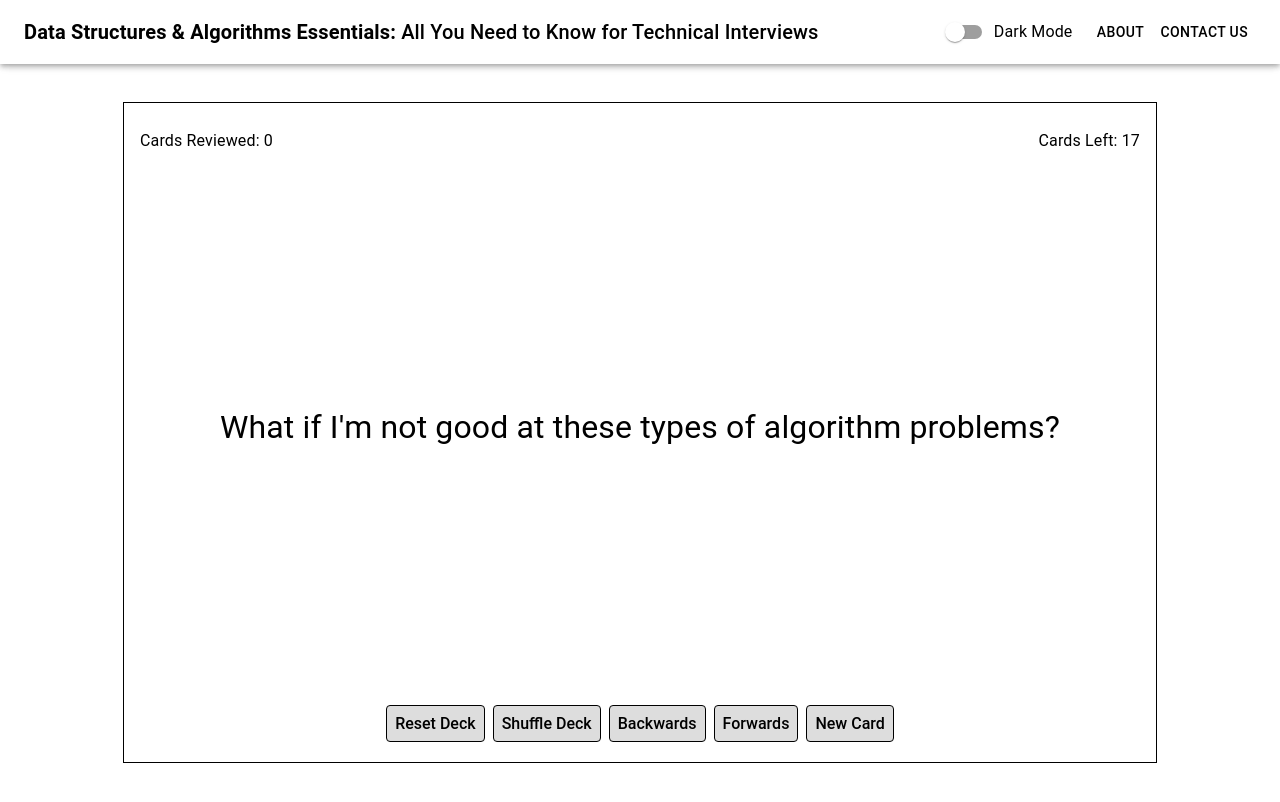
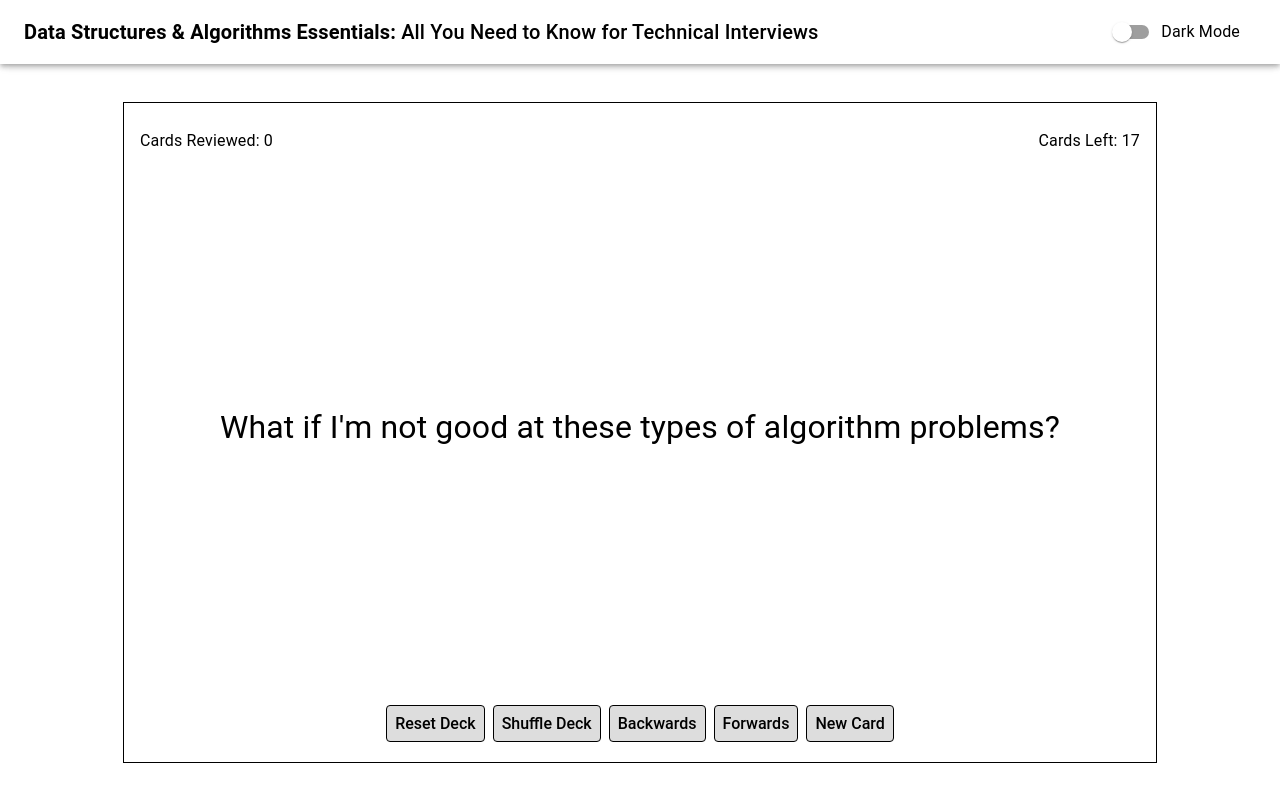
Before and after one commit to DanPark13/dsa-flashcards, a React (Vite) app: page / in a window 1280 px wide. Shown: the top 802 px of the page. Built offline with nearby package versions, Linux system fonts and the light colour scheme.

Commit message:
Remove Unused Variables for Production Build

```diff
--- a/src/App.tsx
+++ b/src/App.tsx
@@ -1,6 +1,6 @@
 import './App.css'
 
-import React, { useState } from 'react';
+import { useState } from 'react';
 import { ThemeProvider, createTheme, CssBaseline } from '@mui/material'
 import Header from './components/Header';
 import Card from './components/Card';
--- a/src/components/Header.tsx
+++ b/src/components/Header.tsx
@@ -1,6 +1,6 @@
 // Header.jsx
 import React from 'react';
-import { AppBar, Toolbar, Typography, Button, Switch, FormControlLabel } from '@mui/material';
+import { AppBar, Toolbar, Typography, Switch, FormControlLabel } from '@mui/material';
 
 interface HeaderProps {
     darkMode: boolean;
@@ -21,8 +21,9 @@ const Header: React.FC<HeaderProps> = ({ darkMode, onDarkModeToggle }) => {
                         control={<Switch color="default" checked={darkMode} onChange={onDarkModeToggle} />}
                         label="Dark Mode"
                     />
-                    <Button color="inherit">About</Button>
-                    <Button color="inherit">Contact Us</Button>
+                    {/* <Button color="inherit">About</Button>
+                    <Button color="inherit">Practice Resources</Button>
+                    <Button color="inherit">Contact Us</Button> */}
                 </div>
             </Toolbar>
         </AppBar>
```
